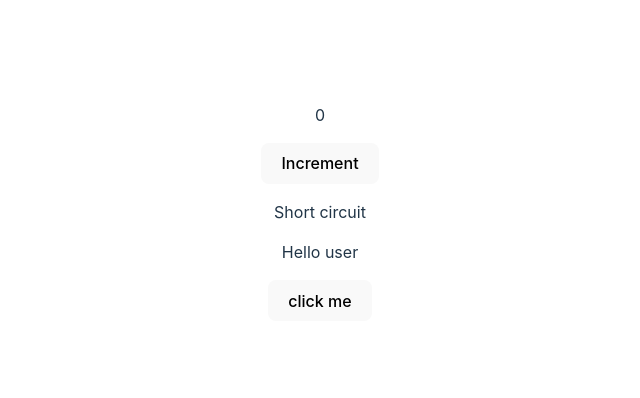
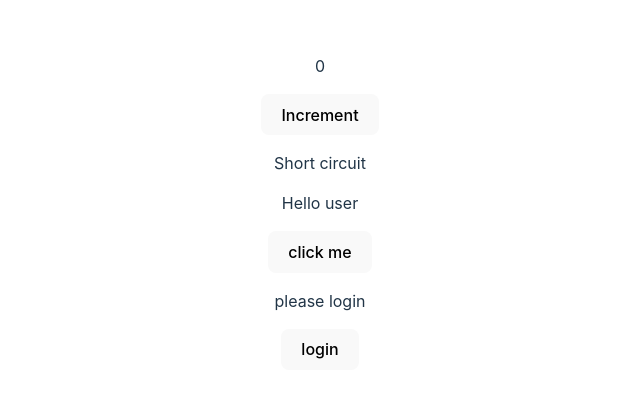
Before and after one commit to Avinash9694/React-projects, a React app in the folder practice/: page / in a window 1280 px wide. Shown: the part 196-594 px from the top of the page, without its empty margins (320-960 px from the left). Built offline with nearby package versions, Linux system fonts and the light colour scheme; the HTML template or start-up script is replaced by a standard one.

Commit message:
added user login component

```diff
--- a/practice/src/App.jsx
+++ b/practice/src/App.jsx
@@ -5,6 +5,7 @@ import ObjectExample from './components/useState/ObjectExample';
 import FetchData from './components/useEffect/FetchData';
 import FetchUser from './components/useEffect/FetchUser';
 import ShortCircuit from './components/useEffect/ShortCircuit';
+import UserLogin from './components/useEffect/UserLogin';
 function App() {
   return (
     <>
@@ -14,6 +15,7 @@ function App() {
       {/* <FetchUser/> */}
       {/* <ObjectExample/> */}
       <ShortCircuit/>
+      <UserLogin/>
     </>
   )
 }
--- /dev/null
+++ b/practice/src/components/useEffect/UserLogin.jsx
@@ -0,0 +1,28 @@
+import React, { useState } from 'react'
+
+const UserLogin = () => {
+    const [user,setUser] = useState(null)
+    const [val,setVal]=useState(false)
+    function handleClick(){
+        if(!val){
+            setUser({name:"John Doe",age:30})
+        }
+        else{
+            setUser(null)
+        }
+        setVal(!val);
+
+    }
+  return (
+    <div>
+        {val?<div>
+            <p>hello {user.name}</p>
+            <button onClick={handleClick}>logout</button></div>
+        :<div>
+            <p>please login</p>
+            <button onClick={handleClick}>login</button></div>}
+    </div>
+  )
+}
+
+export default UserLogin
```
